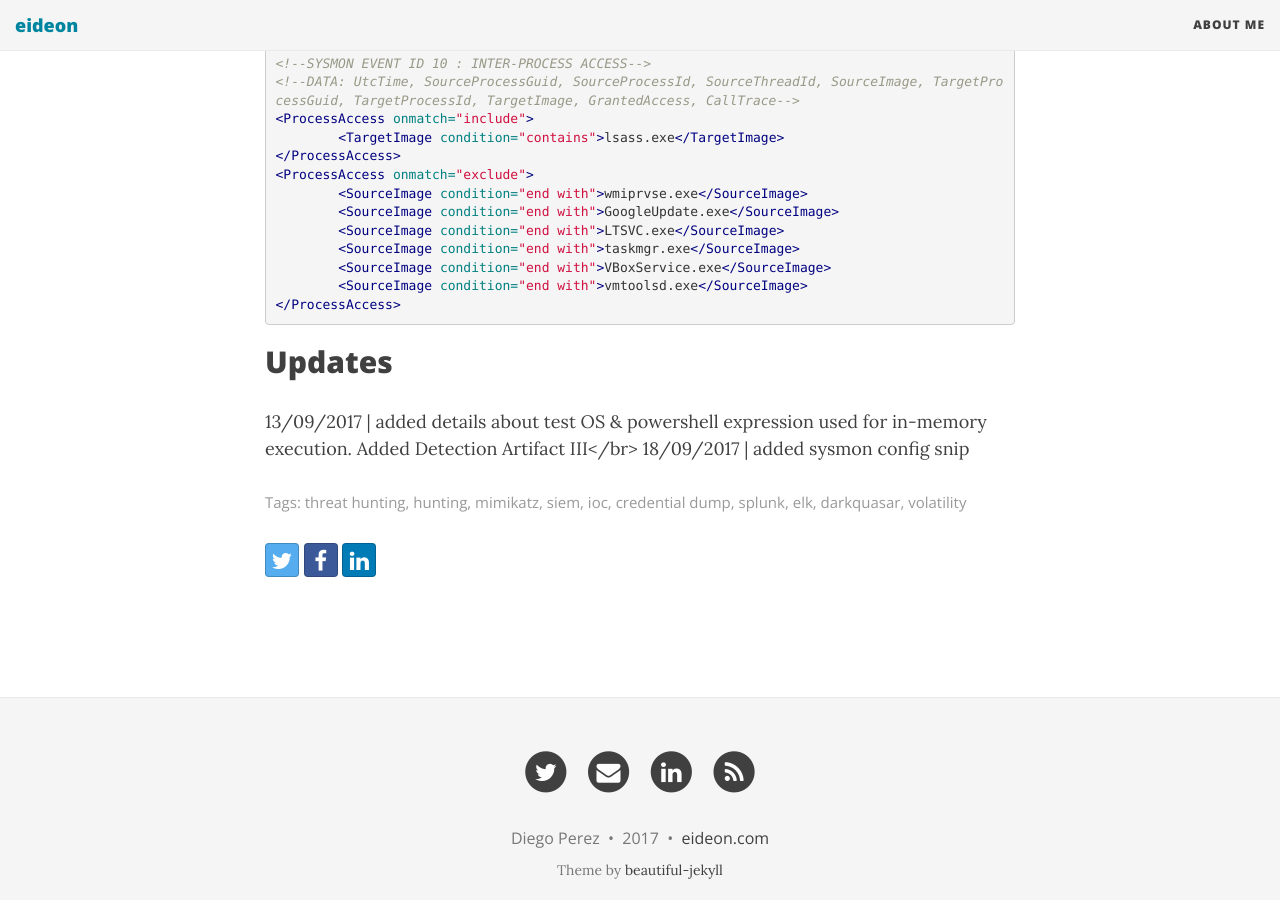
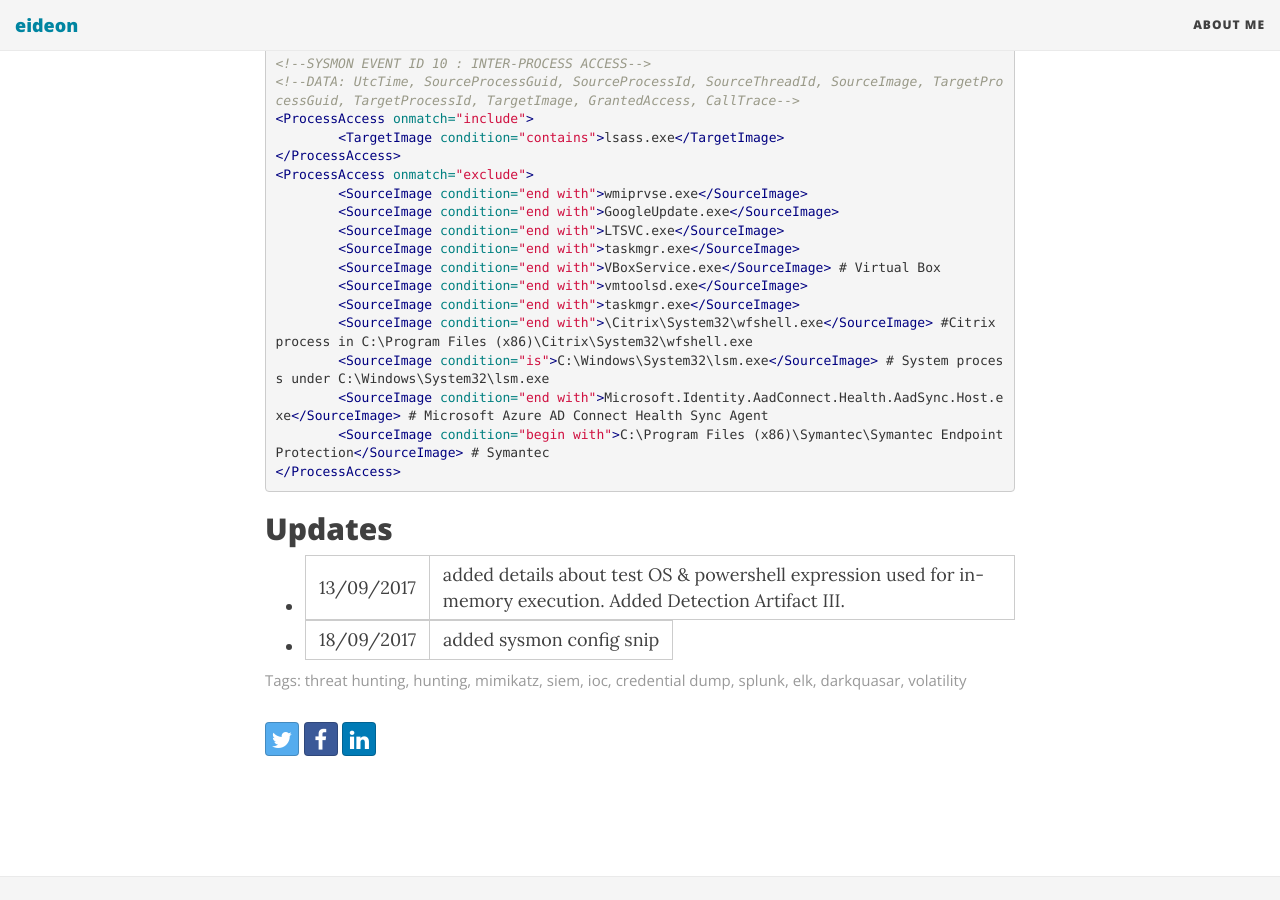
Before and after one commit to darkquasar/darkquasar.github.io, a Jekyll site: the page built from _posts/2017-09-09-THL01-Mimikatz.md, in a window 1280 px wide and 900 px high, scrolled down 12659 px. Built offline with Jekyll 4.4.1, drawn with Linux system fonts in a browser that asks for light colours; nearby versions of some CDN libraries; comment, search, counter and statistics services are not loaded.

Commit message:
Update 2017-09-09-THL01-Mimikatz.md

```diff
--- a/_posts/2017-09-09-THL01-Mimikatz.md
+++ b/_posts/2017-09-09-THL01-Mimikatz.md
@@ -215,11 +215,16 @@ Add the following to your sysmon config file to be able to detect this type of l
 	<SourceImage condition="end with">GoogleUpdate.exe</SourceImage>
 	<SourceImage condition="end with">LTSVC.exe</SourceImage>
 	<SourceImage condition="end with">taskmgr.exe</SourceImage>
-	<SourceImage condition="end with">VBoxService.exe</SourceImage>
+	<SourceImage condition="end with">VBoxService.exe</SourceImage> # Virtual Box
 	<SourceImage condition="end with">vmtoolsd.exe</SourceImage>
+	<SourceImage condition="end with">taskmgr.exe</SourceImage>
+	<SourceImage condition="end with">\Citrix\System32\wfshell.exe</SourceImage> #Citrix process in C:\Program Files (x86)\Citrix\System32\wfshell.exe
+	<SourceImage condition="is">C:\Windows\System32\lsm.exe</SourceImage> # System process under C:\Windows\System32\lsm.exe
+	<SourceImage condition="end with">Microsoft.Identity.AadConnect.Health.AadSync.Host.exe</SourceImage> # Microsoft Azure AD Connect Health Sync Agent
+	<SourceImage condition="begin with">C:\Program Files (x86)\Symantec\Symantec Endpoint Protection</SourceImage> # Symantec
 </ProcessAccess>
 {% endhighlight %}
 
 ## Updates
-13/09/2017 | added details about test OS & powershell expression used for in-memory execution. Added Detection Artifact III</br>
-18/09/2017 | added sysmon config snip
+- 13/09/2017 | added details about test OS & powershell expression used for in-memory execution. Added Detection Artifact III.
+- 18/09/2017 | added sysmon config snip
```
